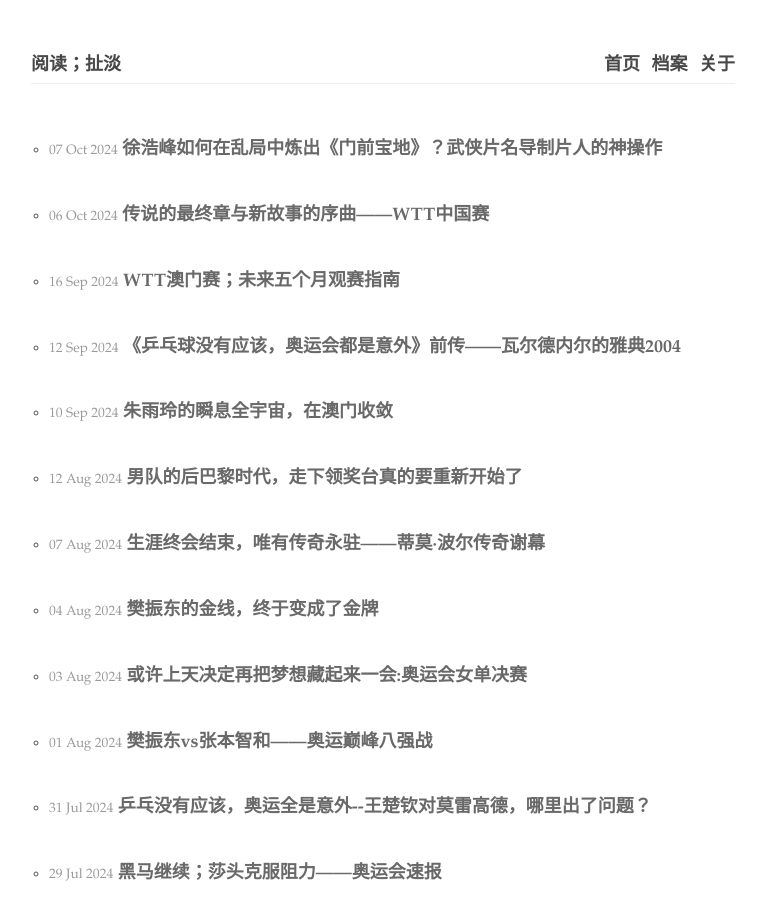
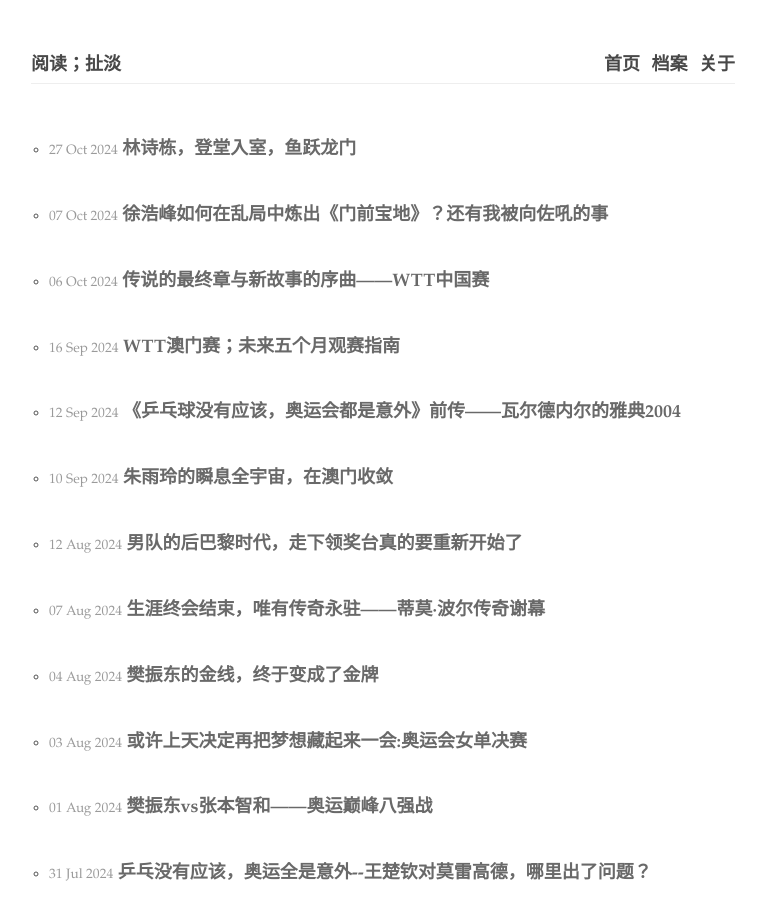
Before and after one commit to readandchedan/readandchedan.github.io, a Jekyll site: the page built from archive.html, in a window 1280 px wide and 900 px high. Shown: the whole window, without its empty margins (257-1023 px from the left). Built offline with Jekyll 4.4.1, drawn with Linux system fonts in a browser that asks for light colours; some of the changed lines change nothing that is shown.

Commit message:
new post

```diff
--- a/_posts/nonfiction/_posts/2024-10-07-xu-hao-feng-the-producer.md
+++ b/_posts/nonfiction/_posts/2024-10-07-xu-hao-feng-the-producer.md
@@ -1,19 +1,19 @@
 ---
-title: 徐浩峰如何在乱局中炼出《门前宝地》？武侠片名导制片人的神操作
+title: 徐浩峰如何在乱局中炼出《门前宝地》？还有我被向佐吼的事
 layout: default
 ---
 
 2023年的时候，多伦多电影节上了《门前宝地》。当时电影抢票已经接近竞技体育，结果抢到了三张工作日晚上的。
 
-片子看完，邀请主创上台做问答。来的是向左，郭碧婷和徐骏峰——是徐浩峰的弟弟，特地介绍了说是这次电影的共同编剧和导演。
+片子看完，邀请主创上台做问答。来的是向佐，郭碧婷和徐骏峰——是徐浩峰的弟弟，特地介绍了说是这次电影的共同编剧和导演。
 
-我后来才听说向左比较丰富的业界故事，一上台比较期待看看徐骏峰能不能说出什么。其他电影来做宣传，常说多伦多电影节的观众懂行。同年的《爱丽丝与杰克》的Domhnall Gleeson提过，往年其他电影的主场也提过，肯定有几分客套，但是也可能不都是空话。
+我后来才听说向佐比较丰富的业界故事，一上台比较期待看看徐骏峰能不能说出什么。其他电影来做宣传，常说多伦多电影节的观众懂行。同年的《爱丽丝与杰克》的Domhnall Gleeson提过，往年其他电影的主场也提过，肯定有几分客套，但是也可能不都是空话。
 
 看了片子的都知道，相比徐浩峰之前的作品，这部电影影棚拍摄的比例比之前的作品高得多。大概因为经费的关系，传统上徐氏武侠相当多室外场景，基本都是静止镜头。大规模上运动镜头在徐浩峰指导的电影印象中还是头一回。于是乎，采访的人上来就想让导演和主创谈谈这部电影的镜头和机位运用。
 
-两句话下来，从周围人的的观感来看，无论是号称导演编剧的徐骏峰，还是同时挂着制片人名号的向左本人，都对这个问题说不出什么内容。徐骏峰大而化之的谈了一些关于摄影机仿佛一个角色和演员舞蹈云云，更多就说不出什么了——或许我水平也有限，听不出更多内容。
+两句话下来，从周围人的的观感来看，无论是号称导演编剧的徐骏峰，还是同时挂着制片人名号的向佐本人，都对这个问题说不出什么内容。徐骏峰大而化之的谈了一些关于摄影机仿佛一个角色和演员舞蹈云云，更多就说不出什么了——或许我水平也有限，听不出更多内容。
 
-当时已经半夜，第二天还要上班，所以听了几位大概十分钟之后决定还是回家算了。结果就在出去的路上，被向左吼了一句：唉你怎么走了？我还在说话唉！
+当时已经半夜，第二天还要上班，所以听了几位大概十分钟之后决定还是回家算了。结果就在出去的路上，被向佐吼了一句：唉你怎么走了？我还在说话唉！
 
 拜托，劳苦大众又不是公子哥儿，第二天要通勤搬砖的。我喊了一声“要上班”，也不知道他听见没有——倒是我回头喊话脚下没看路，绊了一个趔趄。
 
--- /dev/null
+++ b/_posts/tabletennis/_posts/2024-10-27-lin-shidong.md
@@ -0,0 +1,45 @@
+---
+title: 林诗栋，登堂入室，鱼跃龙门
+layout: default
+---
+
+（一）
+2024蒙彼利埃站，林诗栋零比四不敌家乡作战的菲力克斯勒布伦，未能晋级决赛——他九月份以来连续参加的五站比赛中，三战夺冠，亚锦赛银牌，这次的四强已经是最差成绩。用积分作为另一个维度参考的话，半年之间，林诗栋的积分已经翻了四倍，从四月份的1235分一路攀升到了十月分的5185分，迅速蹿升到世界第二。
+
+林诗栋今年蹿升的旅程开始于哈萨克斯坦：他阿拉木图挑战者级赛事男单决赛战胜吴晙诚夺冠开始，之后跃升到澳门冠军站决赛战胜德国队的邱党，之后再升一个级别，在中国大满贯战胜马龙夺冠。在奥运周期之后的紧密赛程李，林诗栋完成了赛事冠军的三级跳。之后亚锦赛男单决赛不敌张本智和，蒙彼利埃站半决赛不敌菲力克斯，但是他已经连续四站WTT和亚锦赛都至少闯进了四强。奥运周期之后的人员调整，中国队迫切的需要年轻选手中有人承担更大的责任。现在看，迅速升空的林诗栋并不介意在国家队的视野中填满自己的存在感。
+
+
+（二）
+作为海南向国家队输送的第一个运动员，海南队和林诗栋一样年轻——十年之前，海南省队甚至还不存在。
+
+2015年四月份，当时只有10岁的林诗栋是海南省乒乓球队最早的七名运动员之一。虽然海南省乒协成立于2002年，但直到当时32岁的李蒙决定担任主教练组队之前，海南省甚至没有一支专业乒乓球队。
+
+七位球员，六盏灯，海南省队的旅程就这么开始了。
+
+创业阶段的海南省队，条件受限几乎是必然的：球馆其实有12盏灯，但只有六盏亮得起来。球馆地板打滑，训练中摔倒是常态。球员只有七个人，大些得球员要经常帮助当时球龄只有三年的林诗栋训练。2015年，国际乒联已经开始启用40+的塑料球，条件受限的海南队硬是用旧版的赛璐璐球又练了几个月。
+
+在这样的条件下，2016年，11岁的林诗栋参加了全国锦标赛，成了赛事历史上最年轻的选手；2018年，林诗栋成为了全国少年乒乓球比赛（南方赛区）男单冠军。按照很多人期待的剧本，当时13岁的林诗栋差不多应该登堂入室，进入国家队的舞台，但是现实很快提醒了这种期待的不现实。2019年，林诗栋连续两次错失了进入国家二队的机会：少年锦标赛，连续作战的林诗栋功底尚薄，不敌河北的削球选手胡东申；年底的国家二队PK赛，又输给了经常交手的陈垣宇。
+
+连续两次冲击国家队失利，对林诗栋来说，是个不小的打击。但命运兜兜转转，时有迂回：2020年，国家队在海南集训，按照惯例，本地会报名一个选手随队参加集训。林诗栋代表海南在陵水参加了国家队的封闭训练，主要为丁宁、朱雨玲、陈幸同等一队主力提供训练支持。
+
+有时候，年轻人需要的，或许只是一点近距离的经历：樊振东在八一队的时候，一个很重要的经历也是在乒超里跟各位主力一起训练；甚至林诗栋自己，在7岁的时候刚开始学球的时候（已经算很晚），也是因为站在边上看别人训练展现出来的兴趣，才走上了之后的职业运动员道路——那次封闭训练之后，林诗栋夺得全国青年乒乓球锦标赛男单冠军，入选国乒二队。
+
+吴敬平教练曾经提过，一个运动员在国家队能不能打出来，进了国家队三年左右是个关键时间点。林诗栋2020年12月份青年锦标赛，21年正式进国家队报道，三年多之后，2024年十月份世界排名第二——这次时间卡得正好。
+
+（三）
+
+相比之前的运动员，林诗栋同样属于反手体系，但在前几板球没有樊振东等前辈激进。他在近台的反手更注重突然性，而非绝对火力；前三板中，他对直接暴力拧拉施压的兴趣也小于几位前辈；但是因为林诗栋比之前的运动员更能用更小的动作发大力量，这在比赛中给了他很多别人没有的机会。
+
+这多少和之前在海南省队的经历有关。当时李蒙教练知道球队从头开始，如果想在开始这批队员身上出成绩，就要探索一些与众不同的可能。纯粹的走之前运动员训练的方向，起步更晚的海南这批选手，很难走的更远。李蒙的思路是，更多的注重反手进攻能力，加强中远台对抗能力和体能的训练——可以严丝合缝的安在林诗栋身上。
+
+整体框架上，林诗栋寻求的并非是之前急速狂飙，在失控边缘探索稳定的风格。他更偏重在一种平稳的局面里突然进攻对手的可能性。前三板上，他有变化空间（侧身位发侧旋，转不转，勾手发球都有，还有在正手位发球的变化），同时并不绝对的依赖发球的质量。技术构成上他延续了中国队的风格，但是林诗栋比赛气质和技战术风格打造更符合他个人的气质：他整体的技术打磨更为平滑，比赛气质也更冷静沉着。
+
+在比赛中，林诗栋给对手的压迫感并不总是体现类似打法选手那种强大的火力压制。因为林诗栋的出手动作更小，同时质量并不逊色于大动作的其他选手，他能在更小的空间里打出更高的质量。不仅在近台这个兵家必争之地，在中台他也能用小的匪夷所思的动作打出质量惊艳的反击。这种立体性的能力会给对手带来一种压迫感，仿佛林诗栋在球台的任何位置都是个可观的威胁。
+
+（四）
+
+从九月份到现在，这两个月的表现很可能给林诗栋在明年的世界锦标赛之后争取一个主力队员的位置。这种迅速的上升速度在国家队中不乏先例。从上升的轨迹来看，和林诗栋的经历最接近的可能是奥运冠军陈玘：当时陈玘乒超联赛连续赢了几个主力队员，绝佳的比赛气质引起了当时男队主教练刘国梁的注意，直接把他从江苏省队调到了国家的一队。2003年七月，当时国家男队教练员重新分组，本来是想着给马琳找个双打搭档的吴敬平指导把陈玘要到了自己的组里。原本考虑是以双打为突破打造的陈玘，半年之内不但和马琳双打组合公开赛连续夺冠一站不落，单打也直接上升到世界排名第五——后边的事情大家都知道了，陈玘从2003年并不广为人知，到2004年直接闯进了中国队的奥运阵容。
+
+客观说，对于林诗栋来说，现在谈世界抑或奥运会冠军为时尚早。从过去这几站的表现来看，林诗栋的上限显然是非常可观的。但输给张本智和菲力克斯也暴漏出了一些问题：作为一个以反手半台为特点的选手，在绝对的世界最高舞台上，他原本颇为自信的反手半台火力还跟不上这些主要的对手。林诗栋的出手速度很快，但是连续进攻的凶狠程度还到世界最高水平。这种看似微小的差距，在最高级别赛事上往往会被放大成很可观的差距——毕竟，在男子乒乓球中，对抗能力差是原罪。
+
+或许对于林诗栋来说，一个切实的下一步目标，是成为世界上最好的三号主力：新的奥运周期开始，离开的老将需要新鲜血液的填补。相比之前，中国队需要一个在团体赛中稳定可靠的三号，来重新确定巍峨长城的统治地位。对于林诗栋来说，稳定的进入团体赛轮换，然后在三号的位置上击败每一个对手，是一个很现实的目标。如果能顺利达成，瞬息万变的赛场上很可能就会展现出新的机会——那时候要做的，就是在机会出现的时候，自己已经准备好了。
```
